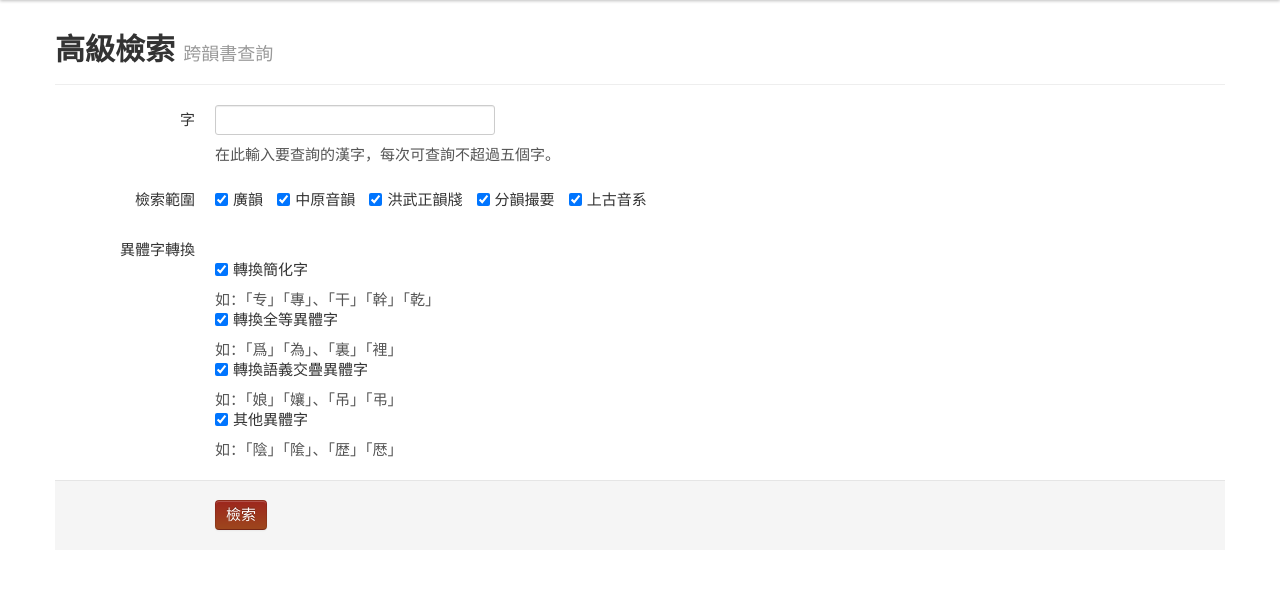
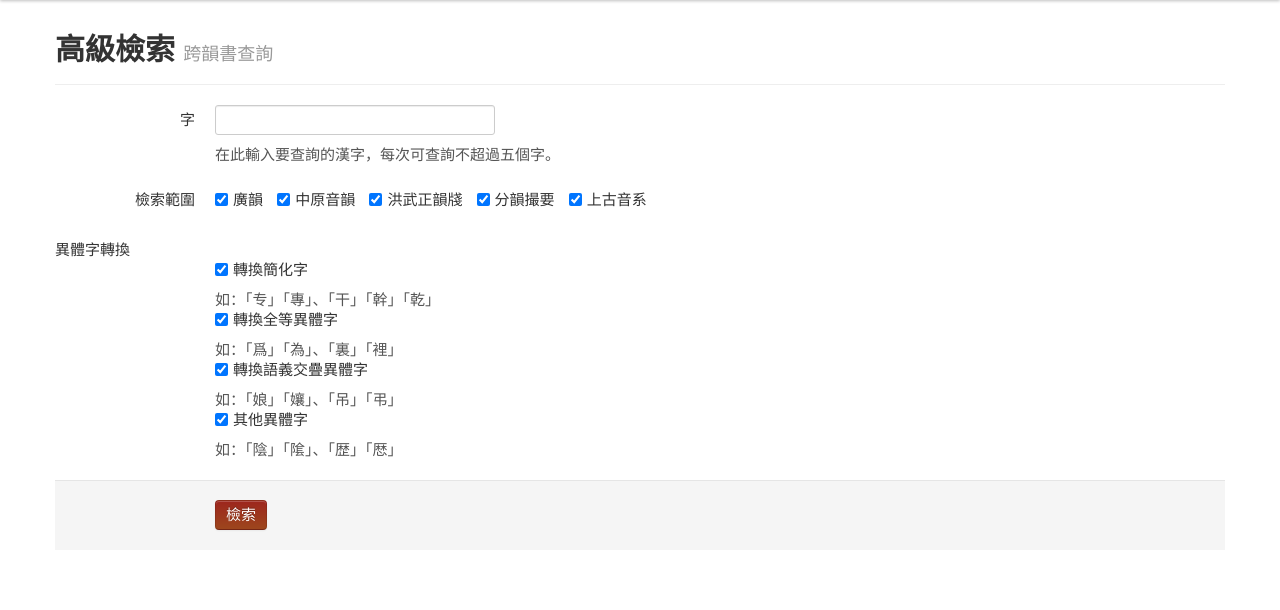
Before and after one commit to BYVoid/ytenx, a Django app: template ytenx/templates/kiemx_sriek.html in a window 1280 px wide. Shown: the part 45-655 px from the top of the page. Run offline with Django 3.2, Linux system fonts and the light colour scheme; the template is opened without the code that fills it, so the values that code supplies are empty; some libraries are stand-ins or nearby versions.

Commit message:
Update kiemx_sriek.html

```diff
--- a/ytenx/templates/kiemx_sriek.html
+++ b/ytenx/templates/kiemx_sriek.html
@@ -43,7 +43,7 @@
           </div>
         </div>
         <div class="control-group write-as-layout-direction">
-          <label class="control-label">異體字轉換</label>
+          <label class="control-label" style="width: auto">異體字轉換</label>
           <br>
           <div class="controls">
             <label class="checkbox">
```
